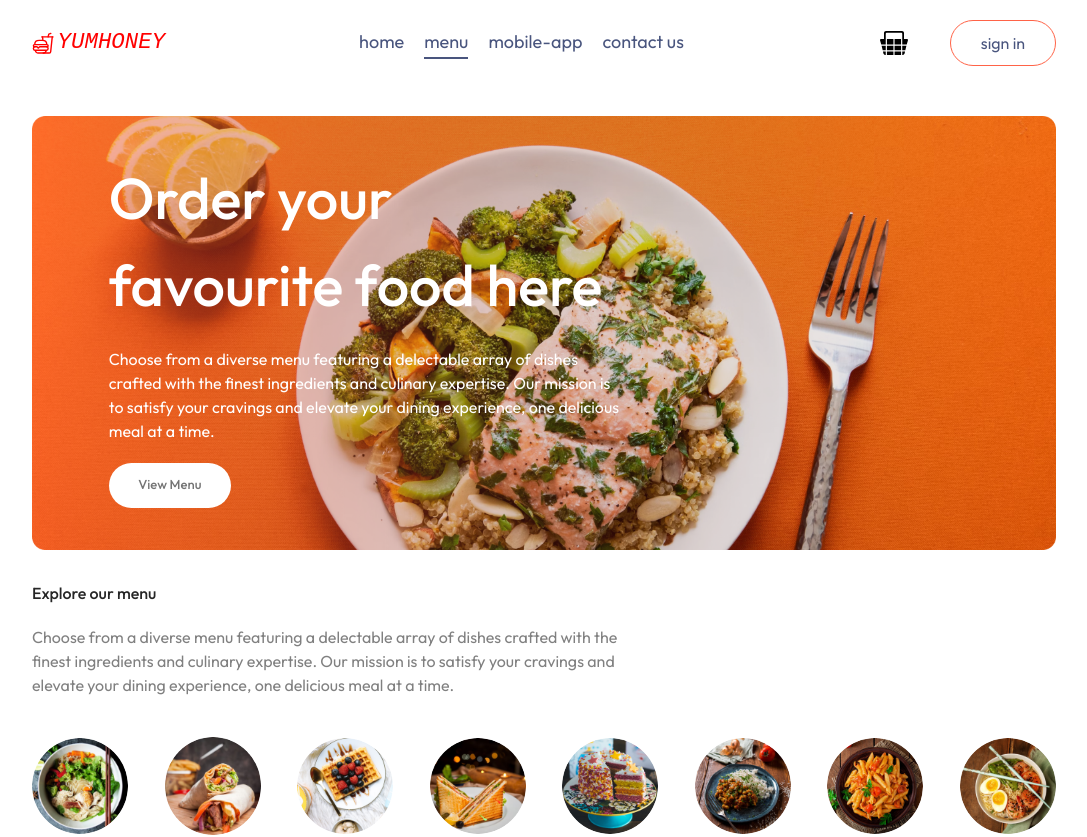
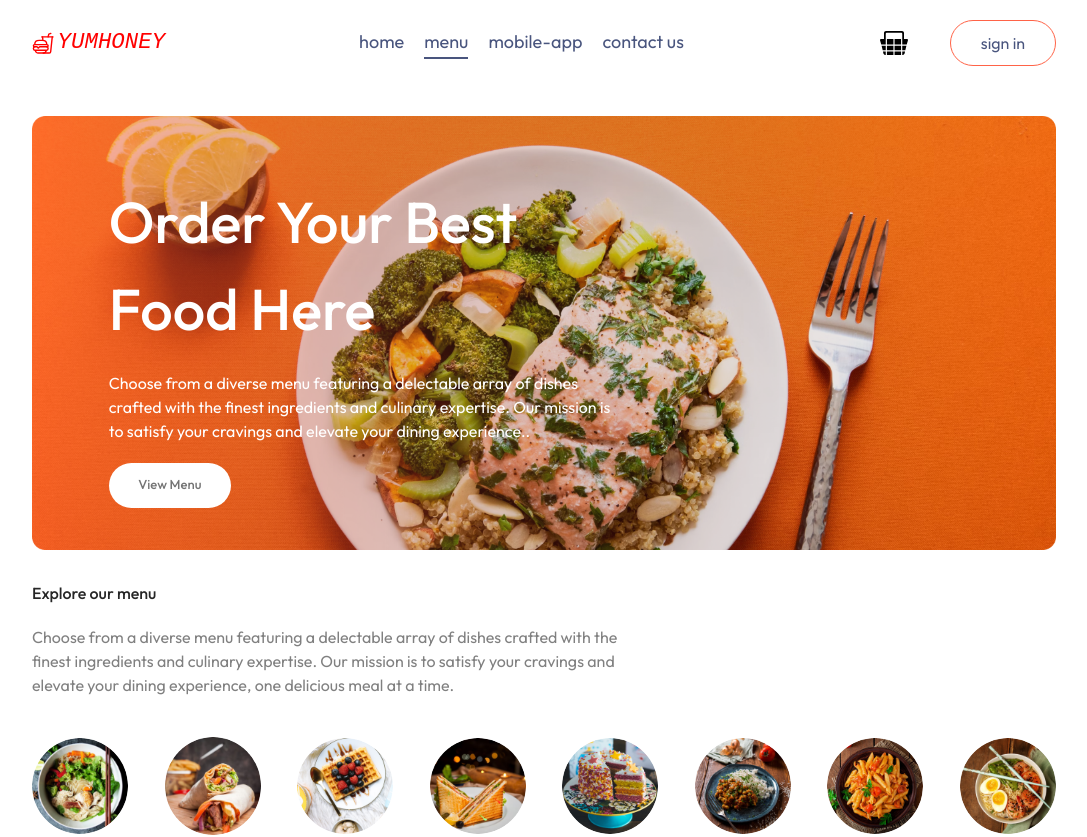
Before and after one commit to abhishekKS1/Tomato, a React (Vite) app in the folder frontend/: page / in a window 1280 px wide. Shown: the top 837 px of the page, without its empty margins (96-1183 px from the left). Built offline with nearby package versions, Linux system fonts and the light colour scheme; no server answers.

Commit message:
Refactor header text for clarity and conciseness

```diff
--- a/frontend/src/components/Header/Header.jsx
+++ b/frontend/src/components/Header/Header.jsx
@@ -5,12 +5,10 @@ const Header = () => {
    return (
       <div className="header">
          <div className="header-contents">
-        <h2>Order your favourite food here </h2>
+            <h2>Order Your Best Food Here </h2>
             <p>
-          Choose from a diverse menu featuring a delectable array of dishes
-          crafted with the finest ingredients and culinary expertise. Our
-          mission is to satisfy your cravings and elevate your dining
-          experience, one delicious meal at a time.
+               Choose from a diverse menu featuring a delectable array of dishes crafted with the finest ingredients and culinary expertise.
+               Our mission is to satisfy your cravings and elevate your dining experience..
             </p>
             <button>View Menu</button>
          </div>
```
Lines whose indentation alone changed are shown as unchanged.
